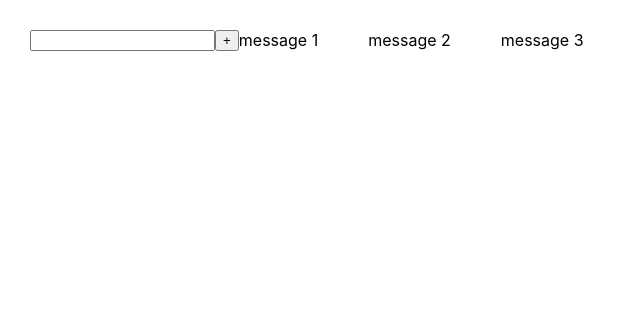
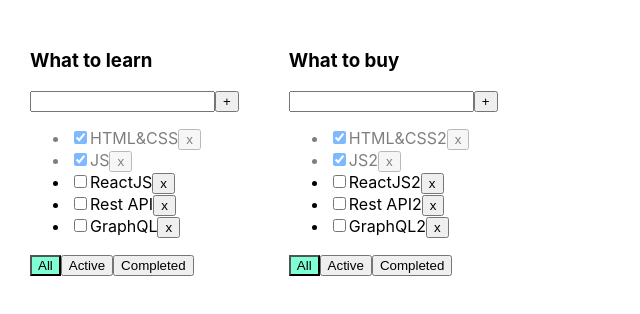
Before and after one commit to XAOC614/MicroTasks, a React (Create React App) app: page / in a window 1280 px wide. Shown: the top 314 px of the page, without its empty margins (0-640 px from the left). Built offline with nearby package versions, Linux system fonts and the light colour scheme.

Commit message:
Microtask 7 - associal massive

```diff
--- a/package.json
+++ b/package.json
@@ -10,10 +10,12 @@
     "@types/node": "^12.0.0",
     "@types/react": "^16.9.0",
     "@types/react-dom": "^16.9.0",
+    "@types/uuid": "^8.3.4",
     "react": "^16.13.1",
     "react-dom": "^16.13.1",
     "react-scripts": "3.4.1",
-    "typescript": "~3.7.2"
+    "typescript": "~3.7.2",
+    "uuid": "^9.0.0"
   },
   "scripts": {
     "start": "react-scripts start",
--- a/src/App.css
+++ b/src/App.css
@@ -6,3 +6,19 @@
 .App > div {
   margin-right: 50px;
 }
+
+.error {
+  border: red 1px solid;
+}
+
+.error-message {
+  color: red;
+}
+
+.active-filter {
+  background-color: aquamarine;
+}
+
+.is-done {
+  opacity: 0.5;
+}
--- a/src/App.tsx
+++ b/src/App.tsx
@@ -1,44 +1,120 @@
 import React, {useState} from 'react';
 import './App.css';
-import {FullInput,} from "./site/Fullinput";
-import {Input} from "./site/Input";
+import {Todolist} from './Todolist';
+import {v1} from 'uuid';
 
-import {Button1} from "./site/Button1";
+export type todolistsType = {
+    id: string
+    title: string
+    filter: FilterValuesType
+}
+export type FilterValuesType = "all" | "active" | "completed";
+
+function App() {
+
+    // let [tasks, setTasks] = useState([
+    //     {id: v1(), title: "HTML&CSS", isDone: true},
+    //     {id: v1(), title: "JS", isDone: true},
+    //     {id: v1(), title: "ReactJS", isDone: false},
+    //     {id: v1(), title: "Rest API", isDone: false},
+    //     {id: v1(), title: "GraphQL", isDone: false},
+    // ]);
+    // let [filter, setFilter] = useState<FilterValuesType>("all");
+
+    let todolistID1=v1();
+    let todolistID2=v1();
+
+    let [todolists, setTodolists] = useState<Array<todolistsType>>([
+        {id: todolistID1, title: 'What to learn', filter: 'all'},
+        {id: todolistID2, title: 'What to buy', filter: 'all'},
+    ])
+
+    let [tasks, setTasks] = useState({
+        [todolistID1]:[
+            {id: v1(), title: "HTML&CSS", isDone: true},
+            {id: v1(), title: "JS", isDone: true},
+            {id: v1(), title: "ReactJS", isDone: false},
+            {id: v1(), title: "Rest API", isDone: false},
+            {id: v1(), title: "GraphQL", isDone: false},
+        ],
+        [todolistID2]:[
+            {id: v1(), title: "HTML&CSS2", isDone: true},
+            {id: v1(), title: "JS2", isDone: true},
+            {id: v1(), title: "ReactJS2", isDone: false},
+            {id: v1(), title: "Rest API2", isDone: false},
+            {id: v1(), title: "GraphQL2", isDone: false},
+        ]
+    });
 
 
 
-function App() {
-    let[message,setMessage] = useState([
-        {message: ' message 1'},
-        {message: ' message 2'},
-        {message: ' message 3'}
-    ])
+    function removeTask(todolistId:string,id: string) {
+        // let filteredTasks = tasks.filter(t => t.id != id);
+        // setTasks(filteredTasks);
+        setTasks({...tasks,[todolistId]:tasks[todolistId].filter(f=> f.id !==id)})
+    }
 
-    let [title,setTitle]= useState('')
+    function addTask(todolistId:string,title: string) {
+        let newTask = {id: v1(), title: title, isDone: false};
+        // let newTasks = [task, ...tasks];
+        setTasks({...tasks,[todolistId]:[...tasks[todolistId],newTask]});
+    }
+
+    function changeStatus(todolistId:string,taskId: string, isDone: boolean) {
+        // let task = tasks.find(t => t.id === taskId);
+        // if (task) {
+        //     task.isDone = isDone;
+        // }
+        //
+        setTasks({...tasks,[todolistId]:tasks[todolistId].map( t=>t.id === taskId ?{...t,isDone} :t )});
+    }
 
 
-    const addTitle = (title:string) => {
-        let newMessage = {message :title}
-        setMessage([newMessage,...message])
+    // let tasksForTodolist = tasks;
+    //
+    // if (filter === "active") {
+    //     tasksForTodolist = tasks.filter(t => t.isDone === false);
+    // }
+    // if (filter === "completed") {
+    //     tasksForTodolist = tasks.filter(t => t.isDone === true);
+    // }
+    //
+    function changeFilter(todolistId:string, value:FilterValuesType) {
+        setTodolists(todolists.map(filtered => filtered.id === todolistId ? {...filtered,filter:value}: filtered))
     }
-    const callBackButtonHandler = () => {
-        addTitle(title)
-        setTitle('')
-    }
+
+
     return (
-      <div className = {'App'}>
-          {/*<FullInput addTitle={addTitle}/>*/}
-          <Input title={title} setTitle={setTitle} />
-          <Button1 name={'+'} callBack={callBackButtonHandler}/>
-          {message.map((el , index)=> {
-              return(
-                  <div key={index}>{el.message}</div>
-              )
-          })}
+        <div className="App">
+           {todolists.map((mapTd)=>{
+               let tasksForTodolist = tasks[mapTd.id]
+               if (mapTd.filter === "active") {
+                   tasksForTodolist = tasksForTodolist.filter(t => t.isDone === false);
+               }
+               if (mapTd.filter === "completed") {
+                   tasksForTodolist = tasksForTodolist.filter(t => t.isDone === true);
+               }
+            return(
 
-      </div>
+
+                <Todolist
+                    key={mapTd.id}
+                    todolistId={mapTd.id}
+                    title={mapTd.title}
+                          tasks={tasksForTodolist}
+                          removeTask={removeTask}
+                          changeFilter={changeFilter}
+                          addTask={addTask}
+                          changeTaskStatus={changeStatus}
+                          filter={mapTd.filter}
+                />
+               )
+
+           })}
+
+
+        </div>
     );
 }
 
-
 export default App;
--- a/src/Todolist.tsx
+++ b/src/Todolist.tsx
@@ -1,40 +1,89 @@
-import React from "react";
-type  TodolistPropsType= {
+import React, {ChangeEvent, KeyboardEvent, useState} from 'react';
+import {FilterValuesType} from './App';
+
+type TaskType = {
+    id: string
     title: string
-    titleNew?: number
-    tasks: Array<TaskType>
-}
-type TaskType={
-    id:number
-    title:string
-    isDone:boolean
+    isDone: boolean
 }
 
-export const Todolist = (props:TodolistPropsType) => {
-    return (
+type PropsType = {
+    todolistId:string
+    title: string
+    tasks: Array<TaskType>
+    removeTask: (todolistId:string,taskId: string) => void
+    changeFilter: (todolistID:string,value: FilterValuesType) => void
+    addTask: (todolistId:string,title: string) => void
+    changeTaskStatus: (todolistId:string,taskId: string, isDone: boolean) => void
+    filter: FilterValuesType
+}
 
-            <div>
+export function Todolist(props: PropsType) {
+
+    let [title, setTitle] = useState("")
+    let [error, setError] = useState<string | null>(null)
+
+    const addTask = () => {
+        if (title.trim() !== "") {
+            props.addTask(props.todolistId, title.trim());
+            setTitle("");
+        } else {
+            setError("Title is required");
+        }
+    }
+
+    const onChangeHandler = (e: ChangeEvent<HTMLInputElement>) => {
+        setTitle(e.currentTarget.value)
+    }
+
+    const onKeyPressHandler = (e: KeyboardEvent<HTMLInputElement>) => {
+        setError(null);
+        if (e.charCode === 13) {
+            addTask();
+        }
+    }
+
+    const onAllClickHandler = () => props.changeFilter(props.todolistId,"all");
+    const onActiveClickHandler = () => props.changeFilter(props.todolistId,"active");
+    const onCompletedClickHandler = () => props.changeFilter(props.todolistId,"completed");
+
+
+    return <div>
         <h3>{props.title}</h3>
         <div>
-                    <input/>
-                    <button>+</button>
+            <input value={title}
+                   onChange={onChangeHandler}
+                   onKeyPress={onKeyPressHandler}
+                   className={error ? "error" : ""}
+            />
+            <button onClick={addTask}>+</button>
+            {error && <div className="error-message">{error}</div>}
         </div>
         <ul>
-                    { props.tasks.map ((el) => {
-                    return <li><input type='checkbox' checked={el.isDone}/> <span>{el.title}</span></li>
-                } )
+            {
+                props.tasks.map(t => {
+                    const onClickHandler = () => props.removeTask(props.todolistId, t.id)
+                    const onChangeHandler = (e: ChangeEvent<HTMLInputElement>) => {
+                        props.changeTaskStatus(props.todolistId, t.id, e.currentTarget.checked);
                     }
-                    {/*<li><input type='checkbox' checked={props.tasks[0].isDone}/> <span>{props.tasks[0].title}</span></li>*/}
-                    {/*<li><input type='checkbox' checked={props.tasks[1].isDone}/> <span>{props.tasks[1].title}</span></li>*/}
-                    {/*<li><input type='checkbox' checked={props.tasks[2].isDone}/> <span>{props.tasks[2].title}</span></li>*/}
 
+                    return <li key={t.id} className={t.isDone ? "is-done" : ""}>
+                        <input type="checkbox"
+                               onChange={onChangeHandler}
+                               checked={t.isDone}/>
+                        <span>{t.title}</span>
+                        <button onClick={onClickHandler}>x</button>
+                    </li>
+                })
+            }
         </ul>
         <div>
-                    <button>All</button>
-                    <button>Active</button>
-                    <button>Completed</button>
+            <button className={props.filter === 'all' ? "active-filter" : ""}
+                    onClick={onAllClickHandler}>All</button>
+            <button className={props.filter === 'active' ? "active-filter" : ""}
+                onClick={onActiveClickHandler}>Active</button>
+            <button className={props.filter === 'completed' ? "active-filter" : ""}
+                onClick={onCompletedClickHandler}>Completed</button>
         </div>
     </div>
-
-    )
 }
--- a/src/index.tsx
+++ b/src/index.tsx
@@ -4,8 +4,7 @@
 import App from './App';
 import * as serviceWorker from './serviceWorker';
 
-ReactDOM.render(
-    <App />,  document.getElementById('root'));
+ReactDOM.render(<App />,  document.getElementById('root'));
 
 // If you want your app to work offline and load faster, you can change
 // unregister() to register() below. Note this comes with some pitfalls.
```
Lines whose indentation alone changed are shown as unchanged.
